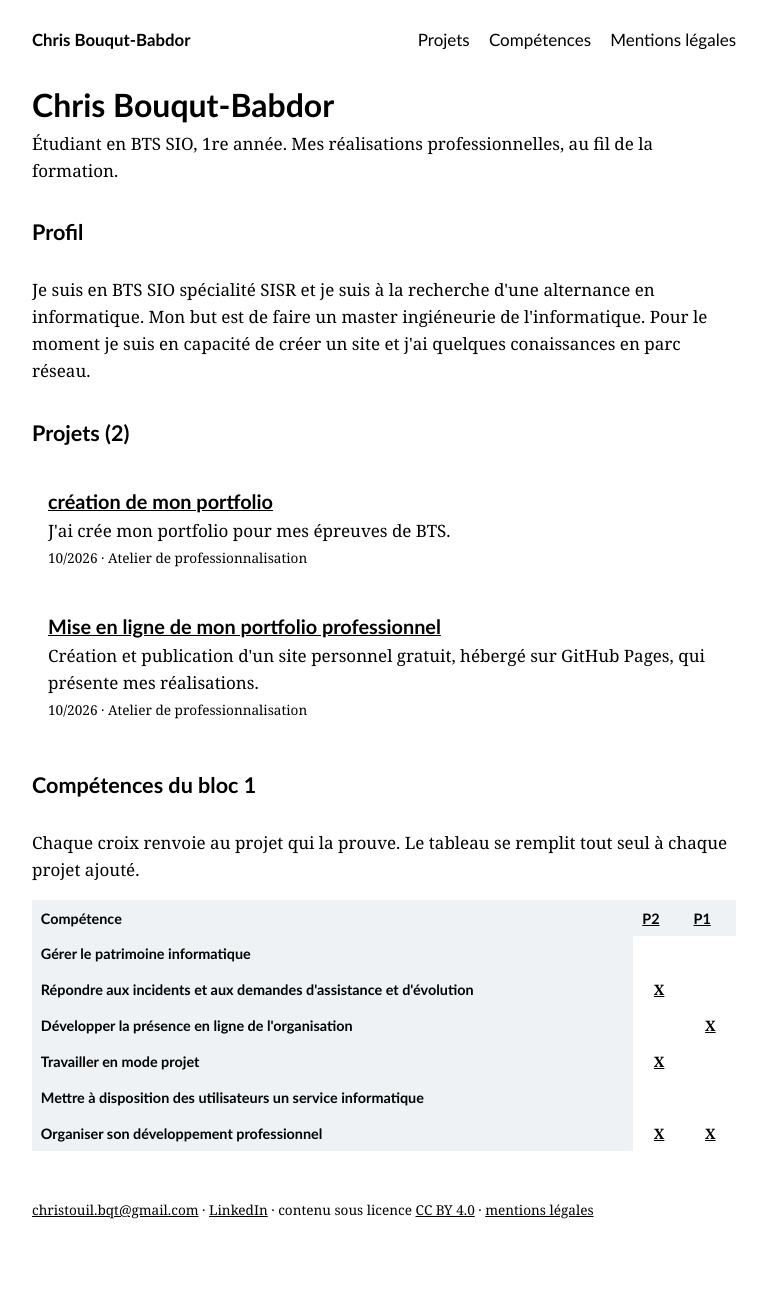
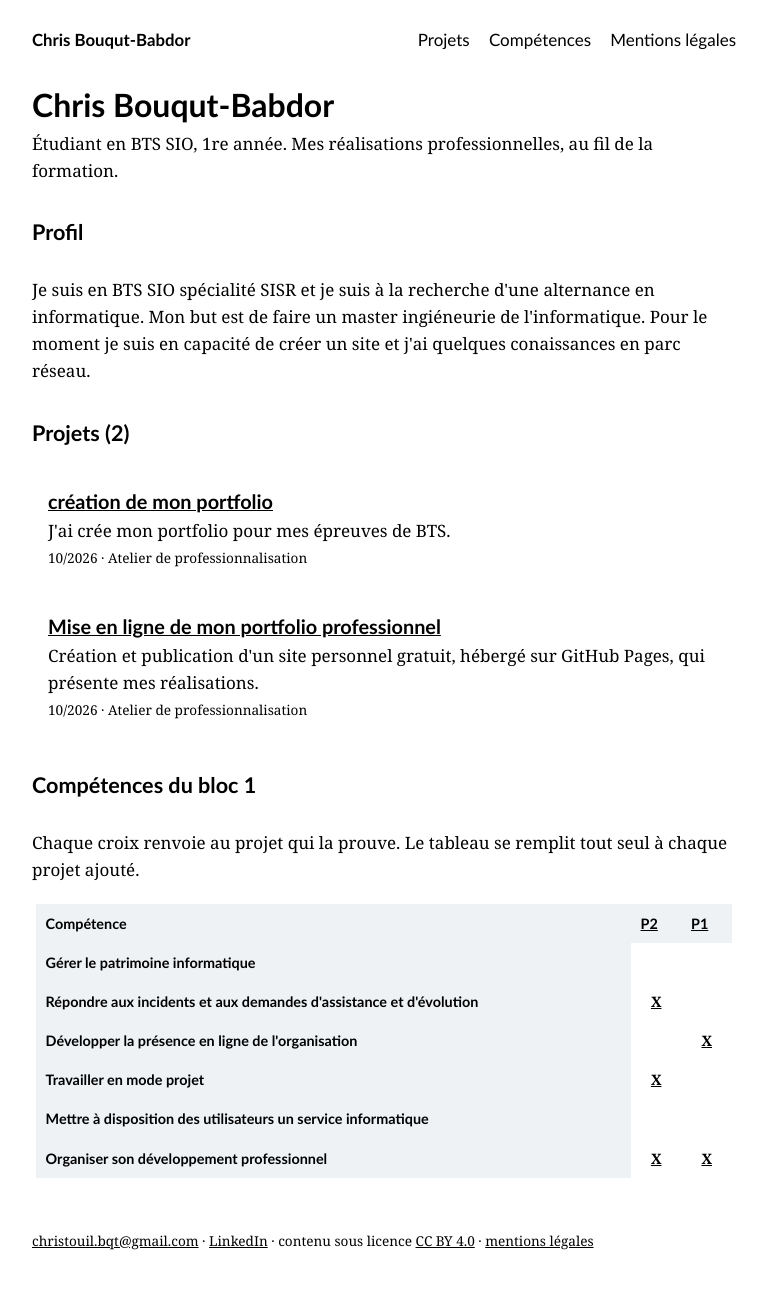
Before and after one commit to Chris-bqt/portfolio, a Jekyll site: the page built from index.html, in a window 1280 px wide. Shown: the whole page, without its empty margins (256-1023 px from the left). Built offline with Jekyll 4.4.1, drawn with Linux system fonts in a browser that asks for light colours; before the commit the page ends 1266 px from its top, so only the background shows below that.

Commit message:
Enhance styles for table, links, and accessibility
Added hover effects for table cells and links, improved accessibility features, and organized CSS sections for better readability.

````diff
--- a/css/style.css
+++ b/css/style.css
@@ -9,9 +9,12 @@
   --fond: #fbfbf9;
   --trait: #d5dbe1;
   --doux: #5b6672;
+  --survol: #e8f2f7;
 }
 
-* { box-sizing: border-box; }
+* {
+  box-sizing: border-box;
+}
 
 html {
   scroll-behavior: smooth;
@@ -22,12 +25,12 @@
   background: var(--fond);
   color: var(--encre);
   font: 17px/1.6 Georgia, "Times New Roman", serif;
-
-  /* Animation d'apparition */
   animation: apparition 0.8s ease-out both;
 }
 
-header, main, footer {
+header,
+main,
+footer {
   max-width: 46rem;
   margin: 0 auto;
   padding: 0 1rem;
@@ -40,7 +43,6 @@
   justify-content: space-between;
   align-items: baseline;
   gap: .5rem 1.5rem;
-
   animation: descente 0.7s ease-out both;
 }
 
@@ -71,10 +73,19 @@
 
 nav a {
   position: relative;
+  color: var(--encre);
   text-decoration: none;
+  transition:
+    color .25s ease,
+    background-color .25s ease;
 }
 
-/* Soulignement animé des liens */
+/* Changement de couleur des liens */
+nav a:hover {
+  color: var(--accent);
+}
+
+/* Soulignement animé */
 nav a::after {
   content: "";
   position: absolute;
@@ -94,7 +105,16 @@
   transform-origin: left;
 }
 
-h1, h2, h3 {
+/* Couleur lorsque le lien reçoit le focus */
+nav a:focus-visible {
+  color: var(--accent);
+  outline: 3px solid var(--accent);
+  outline-offset: 4px;
+}
+
+h1,
+h2,
+h3 {
   font-family: Calibri, Arial, sans-serif;
   line-height: 1.25;
 }
@@ -150,7 +170,10 @@
   font-size: .85rem;
 }
 
-/* Cartes avec effet de survol */
+/* =========================
+   CARTES
+   ========================= */
+
 .carte {
   border: 1px solid var(--trait);
   background: #fff;
@@ -177,7 +200,7 @@
   margin: .2rem 0;
 }
 
-/* Apparition légèrement décalée des cartes */
+/* Apparition progressive des cartes */
 .carte:nth-child(1) {
   animation: apparition .6s ease-out .1s both;
 }
@@ -189,6 +212,10 @@
 .carte:nth-child(3) {
   animation: apparition .6s ease-out .3s both;
 }
+
+/* =========================
+   COMPÉTENCES
+   ========================= */
 
 .comp-liste {
   font-size: .9rem;
@@ -215,21 +242,36 @@
   color: #fff;
 }
 
+/* =========================
+   TABLEAU
+   ========================= */
+
 .defile {
   overflow-x: auto;
+  padding: 4px;
 }
 
+/* Les traits sont conservés sur toutes les cases */
 table {
   border-collapse: collapse;
+  border: 1px solid var(--trait);
   width: 100%;
   font-size: .9rem;
 }
 
-th, td {
+th,
+td {
   border: 1px solid var(--trait);
-  padding: .4rem .55rem;
+  padding: .5rem .6rem;
   text-align: left;
   vertical-align: top;
+
+  /* Animation des cases */
+  transition:
+    transform .2s ease,
+    background-color .2s ease,
+    border-color .2s ease,
+    box-shadow .2s ease;
 }
 
 th {
@@ -237,20 +279,41 @@
   font-family: Calibri, Arial, sans-serif;
 }
 
+/* Les cases se soulèvent */
+tbody td:hover {
+  transform: translateY(-4px);
+  background: var(--survol);
+  border-color: var(--accent);
+  box-shadow: 0 5px 10px rgba(29, 38, 48, .12);
+}
+
+/* Les lignes restent également légèrement réactives */
+tbody tr {
+  transition: background-color .2s ease;
+}
+
+tbody tr:hover {
+  background: rgba(232, 242, 247, .35);
+}
+
+/* Cases centrées */
 td.case {
   text-align: center;
   font-weight: bold;
   min-width: 2.4rem;
 }
 
-/* Petit effet sur les lignes du tableau */
-tbody tr {
-  transition: background-color .2s ease;
+/* Effet accentué pour les cases "case" */
+td.case:hover {
+  background: var(--accent);
+  color: #fff;
+  border-color: var(--accent);
+  transform: translateY(-5px);
 }
 
-tbody tr:hover {
-  background: #f1f5f7;
-}
+/* =========================
+   IMAGES
+   ========================= */
 
 img {
   max-width: 100%;
@@ -267,11 +330,19 @@
   box-shadow: 0 8px 20px rgba(29, 38, 48, .12);
 }
 
+/* =========================
+   CODE
+   ========================= */
+
 code {
   font-size: .9em;
   background: #eef2f5;
   padding: 0 .25rem;
 }
+
+/* =========================
+   FOOTER
+   ========================= */
 
 footer {
   margin-top: 3rem;
@@ -331,14 +402,18 @@
   h1 {
     font-size: 1.6rem;
   }
+
+  /* Évite un déplacement trop important
+     sur les petits écrans */
+  tbody td:hover {
+    transform: translateY(-2px);
+  }
 }
 
 /* =========================
    ACCESSIBILITÉ
    ========================= */
 
-/* Respecte les préférences des personnes
-   qui demandent moins d'animations. */
 @media (prefers-reduced-motion: reduce) {
   *,
   *::before,
````
